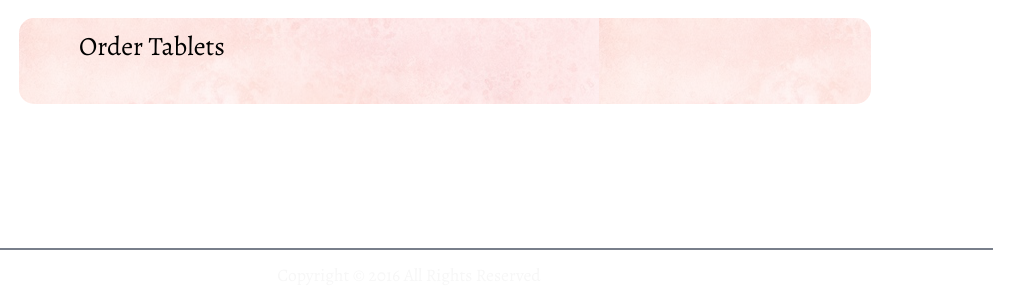
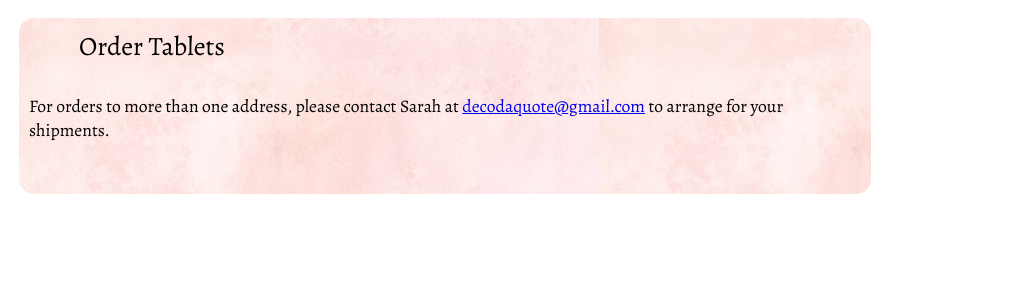
Before and after one commit to flegald/Decodaquote, a plain HTML site: page index.html in a window 1280 px wide. Both pictures are taken after a click on the link "Order Tablets". Shown: the part 186-483 px from the top of the page, 259-1280 px from the left. Drawn offline with nearby package versions, Linux system fonts and the light colour scheme; a script that the page names is missing.

Commit message:
changed order tabs message

```diff
--- a/CSS/desktop.css
+++ b/CSS/desktop.css
@@ -134,6 +134,10 @@
 		margin-bottom: 30px;
 	}
 
+	#orderMessage {
+		text-indent: 0px;
+	}
+
 	.tabletListing p {
 		text-indent: 0px;
 		text-align: center;
--- a/index.html
+++ b/index.html
@@ -125,6 +125,8 @@
 	<!-- Order Tablets -->
 	<section id="orderTabs" class="centerPiece">
 		<header id="orderTabsHeader">Order Tablets</header>
+		<p id="orderMessage">For orders to more than one address, please contact Sarah at <a href="mailto:decodaquote@gmail.com">decodaquote@gmail.com</a> to arrange for your shipments.</p>
+		</br>
 		<div class="templateAnchor">
 		</div>
 	</section>
```
